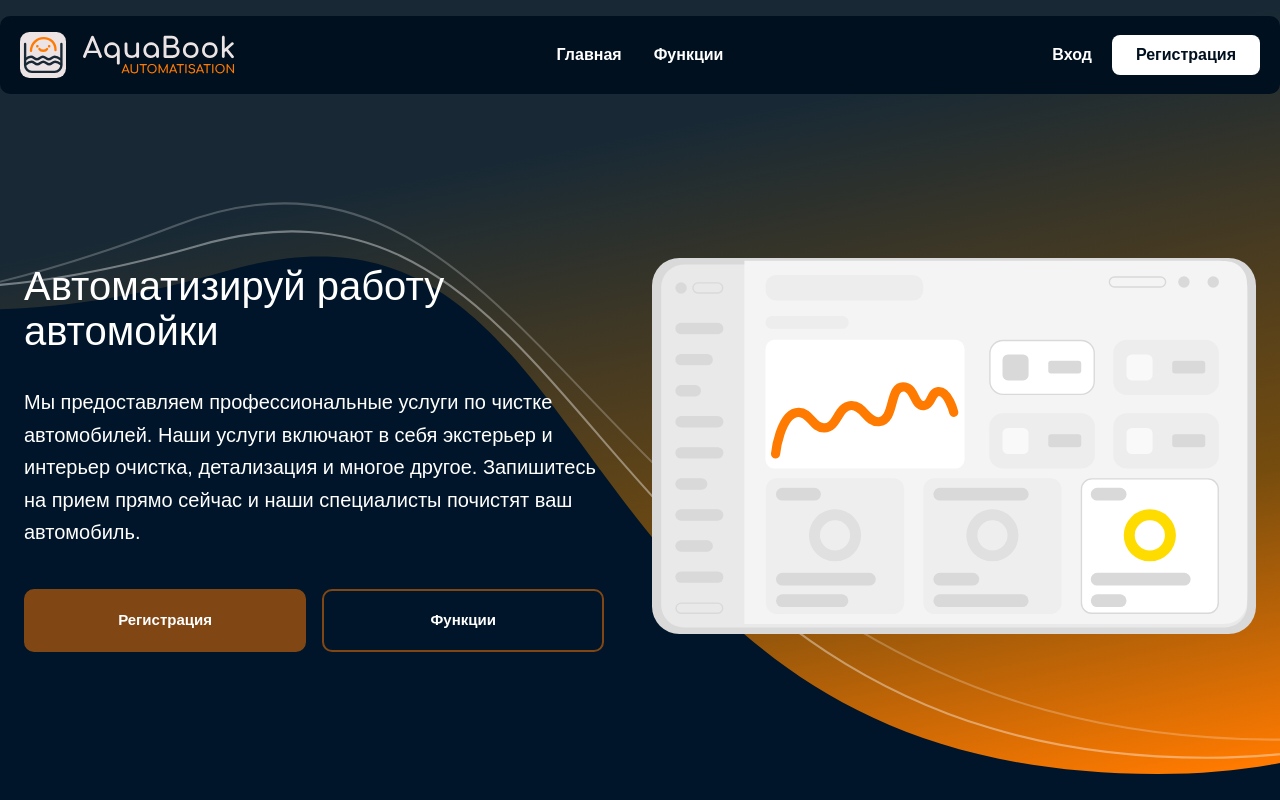
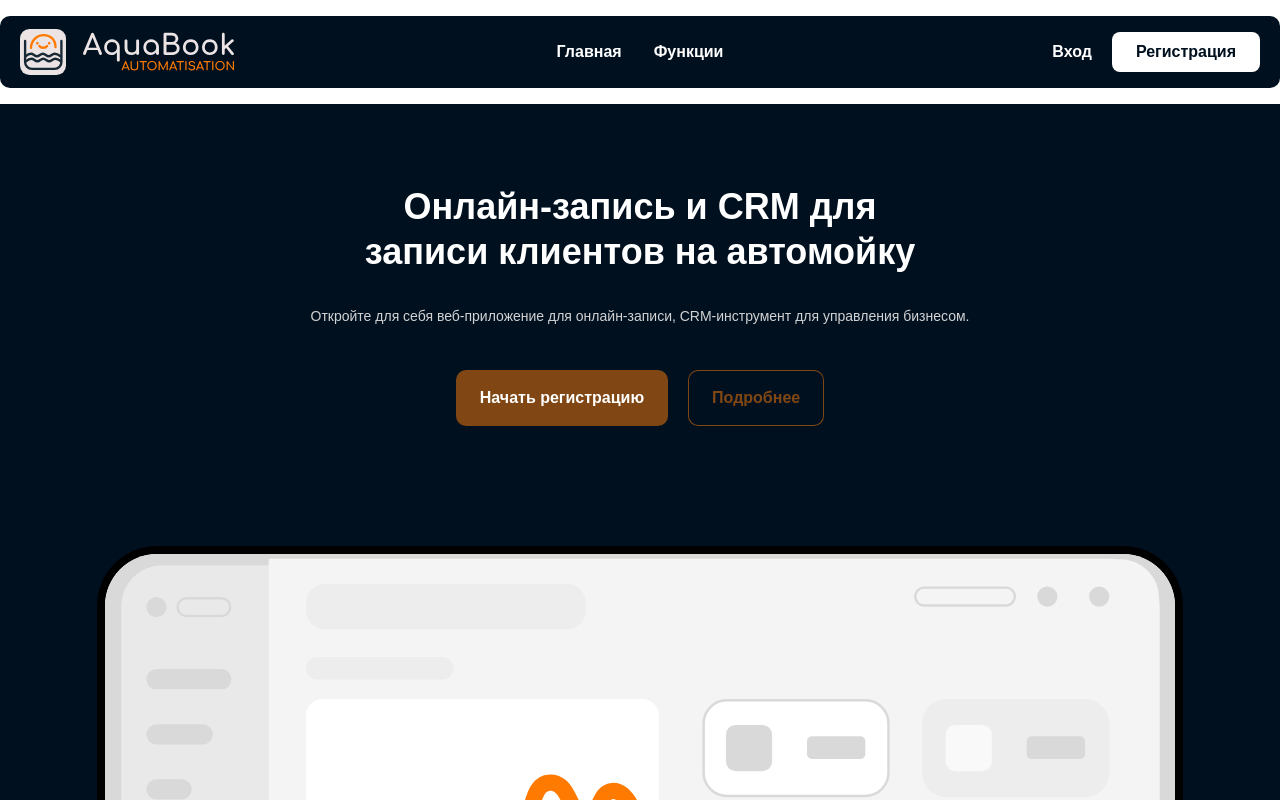
Before and after one commit to authweb/aquabook-automatisation, a React (Create React App) app: page / in a window 1280 px wide. Shown: the top 800 px of the page. Built offline with nearby package versions, Linux system fonts and the light colour scheme; what daypilot-pro-react would draw is missing.

Commit message:
обновление

```diff
--- a/src/App.jsx
+++ b/src/App.jsx
@@ -37,9 +37,7 @@ const getClassName = location => {
 		location.pathname,
 	);
 
-	if (isHomePage) {
-		return "overflow-hidden relative flex flex-col video-block-app flex-grow link-white font-montserrat";
-	} else if (
+	if (
 		location.pathname.includes("/dashboard/calendar/add") ||
 		isAppointmentDetailsPage
 	) {
@@ -73,7 +71,6 @@ const App = () => {
 
 	return (
 		<div id='__layout'>
-			<div className={classNameMain}>
 			<div className={className}>
 				<AuthProvider>
 					<UserContext.Provider value={{ users, setUsers }}>
@@ -96,7 +93,6 @@ const App = () => {
 				</AuthProvider>
 			</div>
 		</div>
-		</div>
 	);
 };
 
--- a/src/components/HomePage/Main/Main.jsx
+++ b/src/components/HomePage/Main/Main.jsx
@@ -1,40 +1,55 @@
-import React from 'react';
-import { Link } from 'react-router-dom';
-import '../../../scss/homepage.scss';
+import React from "react";
+import { Link } from "react-router-dom";
+import "../../../scss/homepage.scss";
 
-import Dashboard from '../../../assets/images/dashboard.svg';
+import Dashboard from "../../../assets/images/dashboard.svg";
 
 const Main = () => {
 	return (
-    <div className="container md:flex items-center relative">
-      <div className="w-full mb-6 md:mb-0 md:w-1/2 md:order-last video-block-app__app">
-        <img src={Dashboard} alt="dashboard" />
-      </div>
-      <div className="w-full md:w-1/2 md:pr-12 flex flex-col md:block color-light">
-        <h1 className="font-montserrat text-h1">Автоматизируй работу автомойки</h1>
-        <p className="mt-8 md:mt-3 md:text-xl font-light leading-relaxed order-last md:order-none">
-          Мы предоставляем профессиональные услуги по чистке автомобилей. Наши услуги включают в
-          себя экстерьер и интерьер очистка, детализация и многое другое. Запишитесь на прием прямо
-          сейчас и наши специалисты почистят ваш автомобиль.
+		<>
+			<main className='main'>
+				<div className='inverted top-block'>
+					<div className='wrapper wrapper--large pt-10 pb-24 md:pt-20 md:pb-32'>
+						<div className='flex flex-col items-center text-center'>
+							<div className='base-headlines flex flex-col gap-5 items-center text-center top-block__animation-heading'>
+								<h1 className='base-headlines__headline h1 text-white md:w-[50rem] md:max-w-full md:mx-auto'>
+									Онлайн-запись и CRM для записи клиентов на автомойку
+								</h1>
+								<p className='base-headlines__description text-gray-300 md:w-[50rem] md:max-w-full md:mx-auto'>
+									Откройте для себя веб-приложение для онлайн-записи,
+									CRM-инструмент для управления бизнесом.
 								</p>
-        <div className="flex -mx-2 md:mt-5 flex-wrap">
-          <div className="px-2 flex-1 mt-5">
-            <Link to="/register" className="btn-hp block w-full">
-              <span className="btn-hp__content btn-hp__content--btn rounded-10 border-2 flex items-center justify-center whitespace-no-wrap w-full py-5 px-8 min-w-200 btn-hp--primary btn-hp--solid">
-                <span>Регистрация</span>
+								<div className='flex gap-5 items-center flex-wrap mt-3 w-full sm:w-auto'>
+									<Link
+										to='/register'
+										className='w-full sm:w-auto base-button base-button--primary base-button--lg base-button--bg'>
+										<span className='base-button__text base-button__text--center'>
+											Начать регистрацию
 										</span>
 									</Link>
-          </div>
-          <div className="px-2 flex-1 mt-5">
-            <Link to="/features" className="btn-hp block w-full">
-              <span className="btn-hp__content btn-hp__content--btn rounded-10 border-2 flex items-center justify-center whitespace-no-wrap w-full py-5 px-8 min-w-200 btn-hp--primary btn-hp--outline">
-                <span>Функции</span>
+									<Link
+										to='/more-detail'
+										className='w-full sm:w-auto base-button base-button--outline-primary base-button--lg base-button--bg base-button--outline'>
+										<span className='base-button__text base-button__text--center'>
+											Подробнее
 										</span>
 									</Link>
 								</div>
 							</div>
 						</div>
 					</div>
+				</div>
+				<div className='calendar-iframe calendar-iframe--black'>
+					<div className='wrapper wrapper--small relative'>
+						<img
+							className='calendar-iframe__iframe bg-white border-black'
+							src={Dashboard}
+							alt='dashboard'
+						/>
+					</div>
+				</div>
+			</main>
+		</>
 	);
 };
 
--- a/src/pages/HomePage/HomePage.jsx
+++ b/src/pages/HomePage/HomePage.jsx
@@ -1,16 +1,11 @@
-import React from 'react';
-import '../../scss/homepage.scss'; // добавляем импорт стилей
-import { Header, Main } from '../../components';
-import Banner from '../../assets/images/banner.svg';
+import React from "react";
+import "../../scss/homepage.scss"; // добавляем импорт стилей
+import { Header, Main } from "../../components";
+import Banner from "../../assets/images/banner.svg";
 
 const HomePage = () => {
 	return (
 		<>
-      <img
-        src={Banner}
-        alt="background"
-        className="absolute w-full object-cover object-bottom video-block-app__bg"
-      />
 			<Header />
 			<Main />
 		</>
--- a/src/scss/globalscss/_global.scss
+++ b/src/scss/globalscss/_global.scss
@@ -19,6 +19,20 @@
 				var(--header-padding-horizontal) var(--header-padding-bottom);
 			--header-height: calc(env(safe-area-inset-top, 0px) + 5.5rem);
 		}
+	}
+}
+
+@media (min-width: 1024px) {
+	:root {
+		--wrapper-padding: 40px;
+	}
+}
+:root {
+	--navbar-height: 4.375rem;
+}
+@media (min-width: 1024px) {
+	:root {
+		--navbar-height: 6.5rem;
 	}
 }
 
@@ -66,6 +80,7 @@
 	--highlight-color: rgb(255, 255, 0);
 	--highlight-color-hover: rgb(204, 204, 0);
 	/* colors none-rgb */
+
 	--primary-color-none-rgb: 255, 122, 0;
 	--secondary-color-none-rgb: 128, 71, 20;
 	--secondary-color-hover-none-rgb: 192, 96, 10;
@@ -172,6 +187,11 @@
 	--safe-area-bottom: 0px;
 	--ion-safe-area-left: 0px;
 	--ion-safe-area-right: 0px;
+	--wrapper-padding: 20px;
+	--wrapper-width: 83rem;
+	--wrapper-width-xs: 42rem;
+	--wrapper-width-sm: 69.375rem;
+	--wrapper-width-lg: 89.5rem;
 }
 
 *,
@@ -204,7 +224,7 @@ html {
 }
 
 body {
-	background-color: $bg-color;
+	background-color: var(--white-color);
 	width: 100%;
 	height: 100vh;
 	margin: 0;
@@ -958,8 +978,10 @@ p {
 	width: auto;
 }
 
-.sm\:w-auto {
-	width: auto;
+@media (min-width: 640px) {
+	.sm\:w-auto {
+		width: auto;
+	}
 }
 
 .gap-1 {
@@ -1033,6 +1055,146 @@ p {
 /* Особый случай: без gap */
 .gap-0 {
 	gap: 0;
+}
+
+.pt-10 {
+	padding-top: 2.5rem;
+}
+.pb-24 {
+	padding-bottom: 6rem;
+}
+
+.pt-4 {
+	padding-top: 1rem; /* 16px если базовый шрифт 16px */
+}
+.pb-12 {
+	padding-bottom: 3rem; /* 48px если базовый шрифт 16px */
+}
+.pt-16 {
+	padding-top: 4rem; /* 64px если базовый шрифт 16px */
+}
+.pb-48 {
+	padding-bottom: 12rem; /* 192px если базовый шрифт 16px */
+}
+
+.pt-2 {
+	padding-top: 0.5rem; /* 8px если базовый шрифт 16px */
+}
+.pb-6 {
+	padding-bottom: 1.5rem; /* 24px если базовый шрифт 16px */
+}
+.pt-3 {
+	padding-top: 0.75rem; /* 12px если базовый шрифт 16px */
+}
+.pb-8 {
+	padding-bottom: 2rem; /* 32px если базовый шрифт 16px */
+}
+.pt-5 {
+	padding-top: 1.25rem; /* 20px если базовый шрифт 16px */
+}
+.pb-10 {
+	padding-bottom: 2.5rem; /* 40px если базовый шрифт 16px */
+}
+.pt-7 {
+	padding-top: 1.75rem; /* 28px если базовый шрифт 16px */
+}
+.pb-14 {
+	padding-bottom: 3.5rem; /* 56px если базовый шрифт 16px */
+}
+.pt-11 {
+	padding-top: 2.75rem; /* 44px если базовый шрифт 16px */
+}
+.pb-20 {
+	padding-bottom: 5rem; /* 80px если базовый шрифт 16px */
+}
+.pt-13 {
+	padding-top: 3.25rem; /* 52px если базовый шрифт 16px */
+}
+.pb-28 {
+	padding-bottom: 7rem; /* 112px если базовый шрифт 16px */
+}
+
+.h1,
+.h2,
+.h3,
+.h4,
+.h5,
+.h6 {
+	font-weight: 700;
+	text-wrap: balance;
+}
+
+@media (min-width: 768px) {
+	.h1 {
+		font-size: 4rem;
+		line-height: 1.1;
+	}
+}
+@media (min-width: 640px) {
+	.h1 {
+		font-size: 2.5rem;
+		line-height: 1.2;
+	}
+}
+
+.h1 {
+	font-size: 2.25rem;
+	line-height: 1.25;
+}
+
+@media (min-width: 768px) {
+	.md\:mx-auto {
+		margin-left: auto;
+		margin-right: auto;
+	}
+	.md\:max-w-full {
+		max-width: 100%;
+	}
+	.md\:w-\[50rem\] {
+		width: 50rem;
+	}
+	.md\:pb-32 {
+		padding-bottom: 8rem;
+	}
+	.md\:pt-20 {
+		padding-top: 5rem;
+	}
+	.md\:pt-8 {
+		padding-top: 2rem; /* 32px если базовый шрифт 16px */
+	}
+	.md\:pb-16 {
+		padding-bottom: 4rem; /* 64px если базовый шрифт 16px */
+	}
+	.md\:pt-24 {
+		padding-top: 6rem; /* 96px если базовый шрифт 16px */
+	}
+	.md\:pb-40 {
+		padding-bottom: 10rem; /* 160px если базовый шрифт 16px */
+	}
+	.md\:pt-18 {
+		padding-top: 4.5rem; /* 72px если базовый шрифт 16px */
+	}
+	.md\:pb-36 {
+		padding-bottom: 9rem; /* 144px если базовый шрифт 16px */
+	}
+	.md\:pt-22 {
+		padding-top: 5.5rem; /* 88px если базовый шрифт 16px */
+	}
+	.md\:pb-44 {
+		padding-bottom: 11rem; /* 176px если базовый шрифт 16px */
+	}
+	.md\:pt-26 {
+		padding-top: 6.5rem; /* 104px если базовый шрифт 16px */
+	}
+	.md\:pb-52 {
+		padding-bottom: 13rem; /* 208px если базовый шрифт 16px */
+	}
+	.md\:pt-30 {
+		padding-top: 7.5rem; /* 120px если базовый шрифт 16px */
+	}
+	.md\:pb-60 {
+		padding-bottom: 15rem; /* 240px если базовый шрифт 16px */
+	}
 }
 
 .border-2 {
@@ -1188,3 +1350,109 @@ p {
 	width: 1em;
 	height: 1em;
 }
+
+.base-button {
+	align-items: center;
+	display: inline-flex;
+	font-size: 1rem;
+	font-weight: var(--font-weight-medium);
+	line-height: 1;
+	max-width: 100%;
+	transition-duration: 0.2s;
+	transition-property: background-color, color;
+	&--bg {
+		justify-content: center;
+	}
+	&--primary {
+		--tw-bg-opacity: 1;
+		background-color: rgb(128 71 20 / var(--tw-bg-opacity));
+		--tw-text-opacity: 1;
+		color: rgb(255 255 255 / var(--tw-text-opacity));
+		&:hover {
+			--tw-bg-opacity: 1;
+			background-color: rgb(192 96 10 / var(--tw-bg-opacity));
+		}
+	}
+	&--outline {
+		box-shadow: inset 0 0 0 1px currentColor;
+		transition-property: background-color, color, box-shadow;
+		&-secondary {
+			--tw-text-opacity: 1;
+			color: rgb(255 255 255 / var(--tw-text-opacity)) !important;
+		}
+		&-primary {
+			--tw-text-opacity: 1;
+			color: rgb(128 71 20 / var(--tw-text-opacity));
+			&:hover {
+				--tw-text-opacity: 1;
+				color: rgb(192 96 10 / var(--tw-text-opacity));
+			}
+		}
+	}
+	&--inverted {
+		background-color: rgb(255 255 255 / var(--tw-bg-opacity));
+		color: rgb(0 16 31 / var(--tw-text-opacity)) !important;
+	}
+	&__text {
+		align-items: center;
+		display: flex;
+		flex-grow: 1;
+		text-align: start;
+		&--center {
+			justify-content: center;
+			text-align: center;
+		}
+	}
+}
+
+.base-button--inverted,
+.base-button--mono:active {
+	--tw-bg-opacity: 1;
+	--tw-text-opacity: 1;
+}
+
+.base-button--xs.base-button--bg {
+	border-radius: 0.5rem;
+	min-height: 2.5rem;
+	min-width: 2.5rem;
+}
+
+.base-button--md.base-button--bg {
+	border-radius: 0.625rem;
+	min-height: 3rem;
+	min-width: 3rem;
+}
+
+.base-button--xs.base-button--bg .base-button__text {
+	padding: 0.5rem 1.5rem;
+}
+
+.base-button--md.base-button--bg .base-button__text {
+	padding: 0.75rem 1.5rem;
+}
+
+.base-button--lg.base-button--bg {
+	border-radius: 0.625rem;
+	min-height: 3.5rem;
+	min-width: 3.5rem;
+}
+
+.base-button--lg.base-button--bg .base-button__text {
+	padding: 1rem 1.5rem;
+}
+
+.base-button--inverted:hover {
+	background-color: rgb(192 96 10 / var(--tw-bg-opacity));
+}
+
+.base-button--text-inverted:hover {
+	--tw-text-opacity: 1;
+	color: rgb(192 96 10 / var(--tw-text-opacity));
+}
+
+.base-button--inverted:active,
+.base-button--inverted:hover {
+	--tw-bg-opacity: 1;
+	--tw-text-opacity: 1;
+	color: rgb(255 255 255 / var(--tw-text-opacity)) !important;
+}
--- a/src/scss/header.scss
+++ b/src/scss/header.scss
@@ -335,74 +335,6 @@ ui-kit-header .line-clamp {
 	}
 }
 
-.base-button {
-	align-items: center;
-	display: inline-flex;
-	font-size: 1rem;
-	font-weight: var(--font-weight-medium);
-	line-height: 1;
-	max-width: 100%;
-	transition-duration: 0.2s;
-	transition-property: background-color, color;
-	&--bg {
-		justify-content: center;
-	}
-	&--primary {
-		--tw-bg-opacity: 1;
-		background-color: rgb(128 71 20 / var(--tw-bg-opacity));
-		--tw-text-opacity: 1;
-		color: rgb(255 255 255 / var(--tw-text-opacity));
-	}
-	&--outline {
-		box-shadow: inset 0 0 0 1px currentColor;
-		transition-property: background-color, color, box-shadow;
-		&-secondary {
-			--tw-text-opacity: 1;
-			color: rgb(255 255 255 / var(--tw-text-opacity)) !important;
-		}
-	}
-	&--inverted {
-		background-color: rgb(255 255 255 / var(--tw-bg-opacity));
-		color: rgb(0 16 31 / var(--tw-text-opacity)) !important;
-	}
-	&__text {
-		align-items: center;
-		display: flex;
-		flex-grow: 1;
-		text-align: start;
-		&--center {
-			justify-content: center;
-			text-align: center;
-		}
-	}
-}
-
-.base-button--inverted,
-.base-button--mono:active {
-	--tw-bg-opacity: 1;
-	--tw-text-opacity: 1;
-}
-
-.base-button--xs.base-button--bg {
-	border-radius: 0.5rem;
-	min-height: 2.5rem;
-	min-width: 2.5rem;
-}
-
-.base-button--md.base-button--bg {
-	border-radius: 0.625rem;
-	min-height: 3rem;
-	min-width: 3rem;
-}
-
-.base-button--xs.base-button--bg .base-button__text {
-	padding: 0.5rem 1.5rem;
-}
-
-.base-button--md.base-button--bg .base-button__text {
-	padding: 0.75rem 1.5rem;
-}
-
 .the-burger-button {
 	display: flex;
 	@media (min-width: 1024px) {
@@ -437,3 +369,14 @@ ui-kit-header .line-clamp {
 		width: 3rem;
 	}
 }
+
+.the-header__desktop-item--opened,
+.the-header__desktop-item:hover {
+	--tw-text-opacity: 1;
+	color: rgb(192 96 10 / var(--tw-text-opacity));
+}
+.the-header__desktop-item--opened,
+.the-header__desktop-item:hover {
+	--tw-text-opacity: 1;
+	color: rgb(192 96 10 / var(--tw-text-opacity));
+}
--- a/src/scss/homepage.scss
+++ b/src/scss/homepage.scss
@@ -1,124 +1,139 @@
-@import './globalscss/variables';
+@import "./globalscss/variables";
 
-.eb-auth-layout {
-  min-height: 100vh;
-  min-height: var(--viewport-height, 100vh);
-  display: flex;
-  flex-direction: column;
-  @media (min-width: 1024px) {
-    & {
-      background: url('../assets/images/bglogin.svg') 50% / cover fixed no-repeat;
-    }
-  }
-  &__header {
-    background-color: rgba(var(--c-on-mono-900-rgb), 1);
-    background-color: rgba(var(--c-on-mono-900-rgb), var(--text-opacity, 1));
-    color: rgba(var(--c-mono-900-rgb), 1);
-    color: rgba(var(--c-mono-900-rgb), var(--bg-opacity, 1));
-    display: flex;
-    align-items: center;
-    padding: calc(1rem + env(safe-area-inset-top, 0px)) 1.25rem 1rem;
-    height: calc(4.5rem + env(safe-area-inset-top, 0px));
-  }
-  &__logo {
-    margin-right: 1rem;
-  }
-  &__container {
-    padding: 1.25rem 0 2.5rem;
-    max-width: 100%;
-    @media (min-width: 1024px) {
-      & {
-        padding: 1.25rem;
-        width: 29.5rem;
-        margin: auto;
-      }
-    }
-  }
+.text-white {
+	--tw-text-opacity: 1;
+	color: rgb(255 255 255 / var(--tw-text-opacity));
+}
+.top-block__animation-heading > * {
+	--delay: 120ms;
+	--duration: 500ms;
+	--stagger: 0;
+	animation: ew-fade-in-bottom var(--duration) cubic-bezier(0.39, 0.58, 0.57, 1)
+		forwards;
+	animation-delay: calc(var(--stagger) * var(--delay));
+	opacity: 0;
+	transform: translate3d(0, 10px, 0);
 }
 
-.ab-title {
-  font-size: 1.875rem;
-  line-height: 1.2;
+.text-gray-300 {
+	--tw-text-opacity: 1;
+	color: rgb(210 211 212 / var(--tw-text-opacity));
 }
 
-.eb-button {
-  display: inline-flex;
-  vertical-align: middle;
-  flex-shrink: 0;
-  min-width: 2.5rem;
-  min-width: var(--btn-size, 2.5rem);
-  min-height: 2.5rem;
-  min-height: var(--btn-size, 2.5rem);
-  border-radius: 0.625rem;
-  border-radius: var(--btn-radius, 0.625rem);
-  padding: 0.25rem 0.5rem;
-  background: rgba(var(--btn-bg), 1);
-  background-image: linear-gradient(transparent, transparent);
-  color: rgba(var(--btn-fg), 1);
-  position: relative;
-  &__text {
-    flex: 1 1 auto;
-    align-self: center;
-    min-width: 0;
-    padding: 0 0.625rem;
-    font-size: 0.875rem;
-    text-align: center;
-  }
-}
-.eb-button--hover,
-.eb-button:hover {
-  background-image: linear-gradient(rgba(0, 0, 0, 0.15), rgba(0, 0, 0, 0.15));
+.top-block__animation-heading > :nth-child(2) {
+	--stagger: 1;
 }
 
-.btn-hp {
-  font-size: 15px;
-  &--link {
-    color: inherit;
-    border-color: transparent;
-    &:hover {
-      text-decoration: underline;
-    }
-  }
-  &__content {
-    &--btn {
-      text-align: center;
-      transition-duration: 0.1s;
-      transition-property: background-color, color;
-      font-weight: 600;
-      line-height: 1.25;
-    }
-  }
-}
-.btn-hp--primary.btn-hp--outline {
-  --border-opacity: 1;
-  border-color: rgba($secondary-color, 1);
-  border-color: rgba($secondary-color, var(--border-opacity, 1));
-  &:hover {
-    --border-opacity: 1;
-    border-color: rgba($secondary-color-hover, 0.8);
-    border-color: rgba($secondary-color-hover, var(--border-opacity, 0.8));
-  }
-}
-.btn-hp--primary.btn-hp--solid {
-  --border-opacity: 1;
-  border-color: rgba($secondary-color, 1);
-  border-color: rgba($secondary-color, var(--border-opacity, 1));
-  --bg-opacity: 1;
-  background-color: rgba($secondary-color, 1);
-  background-color: rgba($secondary-color, var(--border-opacity, 1));
-  --text-opacity: 1;
-  color: #fff;
-  color: rgba(255, 255, 255, var(--text-opacity));
-  &:hover {
-    --border-opacity: 1;
-    border-color: rgba($secondary-color-hover, 0.8);
-    border-color: rgba($secondary-color-hover, var(--border-opacity, 0.8));
-    --bg-opacity: 1;
-    background-color: rgba($secondary-color-hover, 0.8);
-    background-color: rgba($secondary-color-hover, var(--border-opacity, 0.8));
-  }
+.top-block__animation-heading > :nth-child(3) {
+	--stagger: 2;
 }
 
-.btn-hp--solid {
-  border-color: transparent;
+.no-animate .top-block__animation-heading > * {
+	animation: none;
+	opacity: 1;
+	transform: none;
 }
+
+.main {
+	--main-gap: 5rem;
+	display: flex;
+	flex-direction: column;
+	gap: var(--main-gap);
+}
+
+.main,
+.main > * {
+	max-width: 100%;
+}
+
+.\!inverted,
+.inverted {
+	--tw-bg-opacity: 1;
+	background-color: rgb(0 16 31 / var(--tw-bg-opacity));
+	--tw-text-opacity: 1;
+	color: rgb(236 227 228 / var(--tw-text-opacity));
+}
+
+.top-block {
+	overflow: hidden;
+}
+
+.wrapper {
+	margin-left: auto;
+	margin-right: auto;
+	max-width: 100%;
+	min-width: 0;
+	padding-left: var(--wrapper-padding);
+	padding-right: var(--wrapper-padding);
+	width: var(--wrapper-width);
+	&--large {
+		width: var(--wrapper-width-lg);
+	}
+	&--small {
+		width: var(--wrapper-width-sm);
+	}
+}
+.top-block ~ * {
+	animation: ew-fade-in-bottom 0.5s cubic-bezier(0.39, 0.58, 0.57, 1) forwards;
+}
+
+.calendar-iframe {
+	margin-top: calc(var(--main-gap) * -1);
+	position: relative;
+}
+
+.no-animate .top-block ~ * {
+	animation: none;
+}
+
+.calendar-iframe--black:before {
+	--tw-bg-opacity: 1;
+	background-color: rgb(0 16 31 / var(--tw-bg-opacity));
+	--tw-text-opacity: 1;
+	color: rgb(0 16 31 / var(--tw-text-opacity));
+}
+
+.calendar-iframe:before {
+	border-radius: 0 0 1.25rem 1.25rem;
+	bottom: 50%;
+	content: "";
+	display: block;
+	left: 0;
+	position: absolute;
+	top: 0;
+	width: 100%;
+}
+
+.bg-white {
+	--tw-bg-opacity: 1;
+	background-color: rgb(255 255 255 / var(--tw-bg-opacity)) !important;
+}
+
+.border-black {
+	--tw-border-opacity: 1;
+	border-color: rgb(20 23 29 / var(--tw-border-opacity)) !important;
+}
+
+.calendar-iframe__iframe {
+	border-radius: 16px;
+	box-shadow: 0 0 0 4px currentColor;
+	height: auto;
+	max-width: 100%;
+	outline: none;
+	width: 100%;
+	@media (min-width: 768px) {
+		border-radius: 52px;
+		box-shadow: 0 0 0 8px currentColor;
+	}
+}
+
+@keyframes ew-fade-in-bottom {
+	from {
+		opacity: 0;
+		transform: translate3d(0, 100%, 0);
+	}
+	to {
+		opacity: 1;
+		transform: translate3d(0, 0, 0);
+	}
+}
```
Lines whose indentation alone changed are shown as unchanged.
